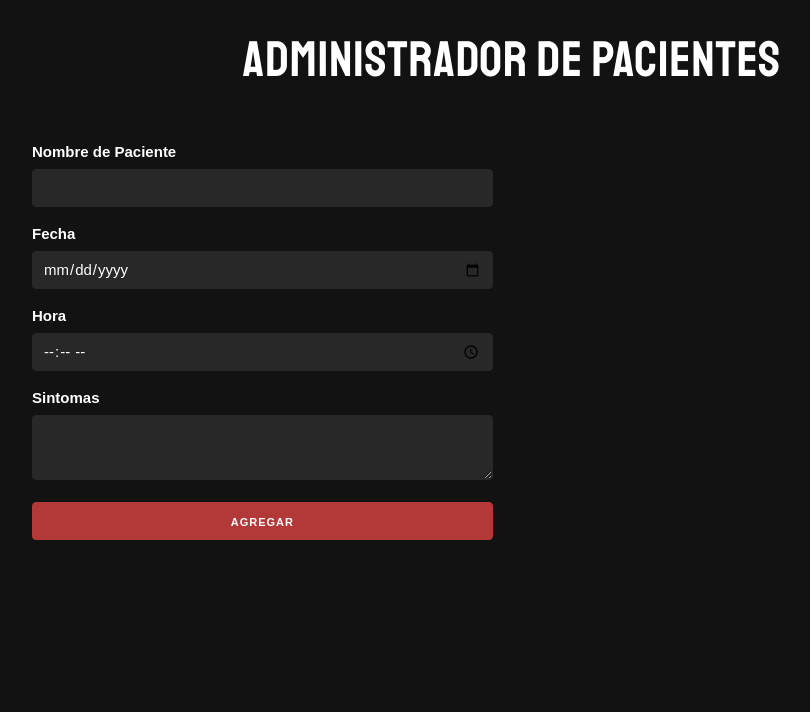
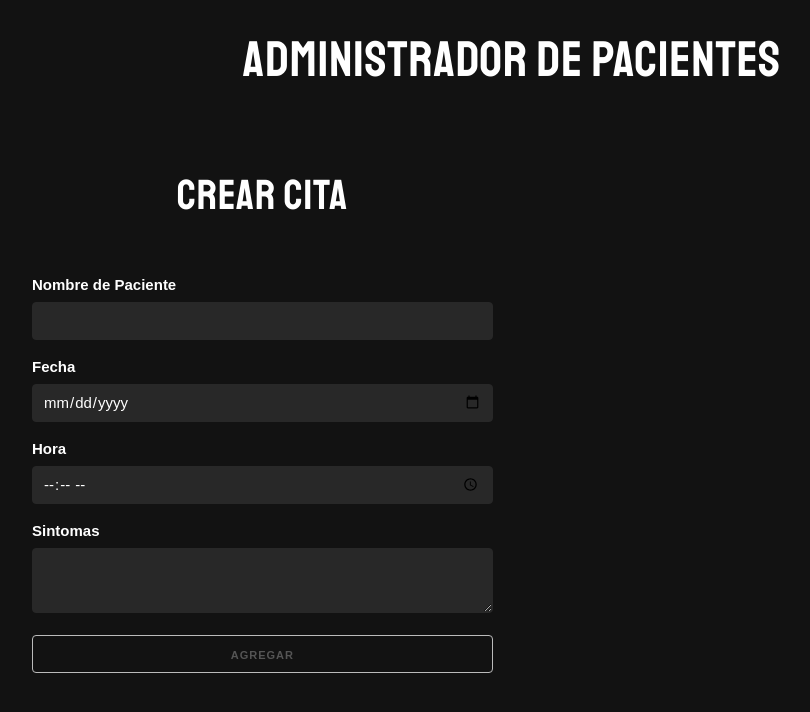
Before and after one commit to CesarRivasP/quotes, a React (Create React App) app: page / in a window 1280 px wide. Shown: the top 712 px of the page, without its empty margins (128-938 px from the left). Built offline with nearby package versions, Linux system fonts and the light colour scheme.

Commit message:
Added reset inputs function

```diff
--- a/src/components/form.js
+++ b/src/components/form.js
@@ -3,12 +3,14 @@ import React, { useState } from 'react';
 
 function Form({ createQuote }){
 
-  const [quote, updateQuote] = useState({
+  const initialState = {
     patient: '',
     date: '',
     time: '',
     symptom: ''
-  });
+  };
+
+  const [quote, updateQuote] = useState(initialState);
 
   const handleChange = (e) => {
     updateQuote({
@@ -24,15 +26,19 @@ function Form({ createQuote }){
     createQuote(quote);
 
     // reiniciar el form
+    updateQuote(initialState)
   }
 
   return (
     <form onSubmit={handleSubmit}>
+      <h2 className="quote-title">Crear Cita</h2>
+
       <label htmlFor="patient">Nombre de Paciente</label>
       <input
         id="patient"
         type="text"
         name="patient"
+        value={quote.patient}
         className="u-full-width input-style"
         onChange={handleChange}
       />
@@ -42,6 +48,7 @@ function Form({ createQuote }){
         id="date"
         type="date"
         name="date"
+        value={quote.date}
         className="u-full-width input-style"
         onChange={handleChange}
       />
@@ -51,6 +58,7 @@ function Form({ createQuote }){
         type="time"
         name="time"
         id="time"
+        value={quote.time}
         className="u-full-width input-style"
         onChange={handleChange}
       />
@@ -61,11 +69,12 @@ function Form({ createQuote }){
         id="symptom"
         cols="30"
         rows="10"
+        value={quote.symptom}
         className="u-full-width input-style"
         onChange={handleChange} >
       </textarea>
 
-      <button className="u-full-width button-color">
+      <button className="u-full-width button-submit">
         Agregar
       </button>
 
```
